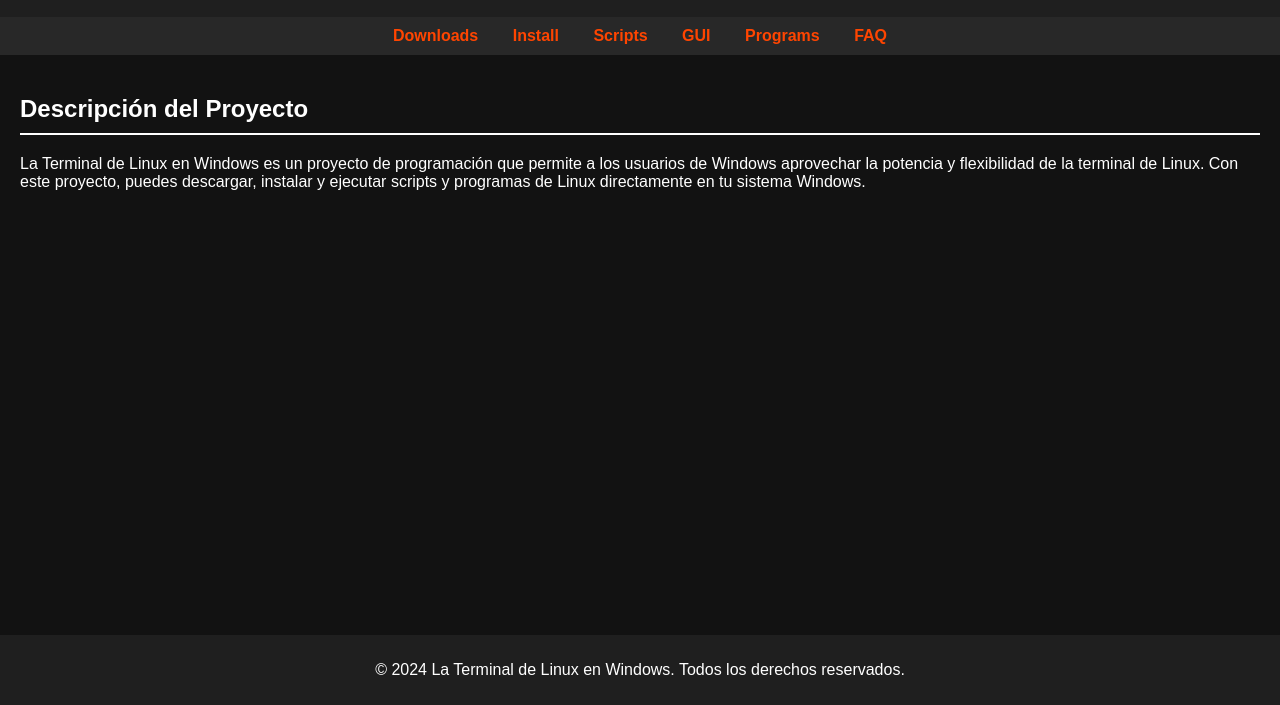
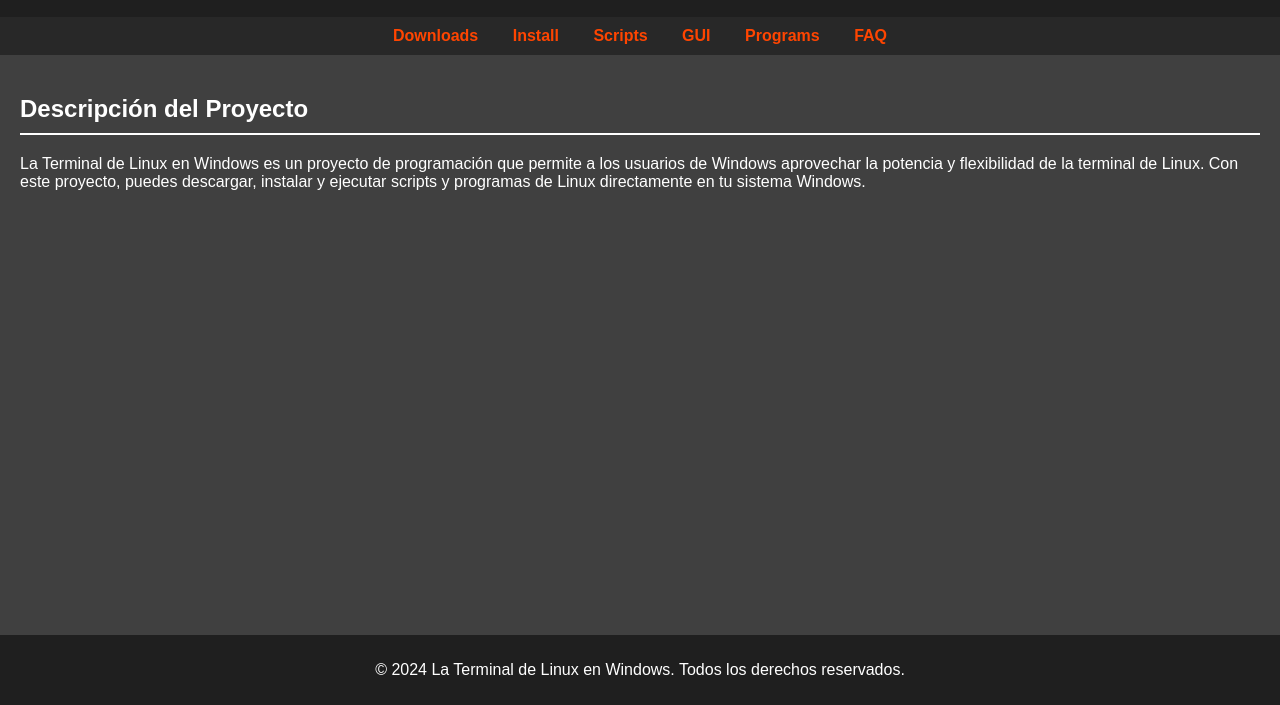
Before and after one commit to lgnunix/lgnunix, a plain HTML site: page windows.html in a window 1280 px wide. Shown: the part 95-800 px from the top of the page. Drawn offline with Linux system fonts and the light colour scheme.

Commit message:
Update styles.css

```diff
--- a/styles.css
+++ b/styles.css
@@ -1,5 +1,5 @@
 body {
-    background-color: #121212;
+    background-color: #404040;
     color: #ffffff;
     font-family: Arial, sans-serif;
     margin: 0;
```
